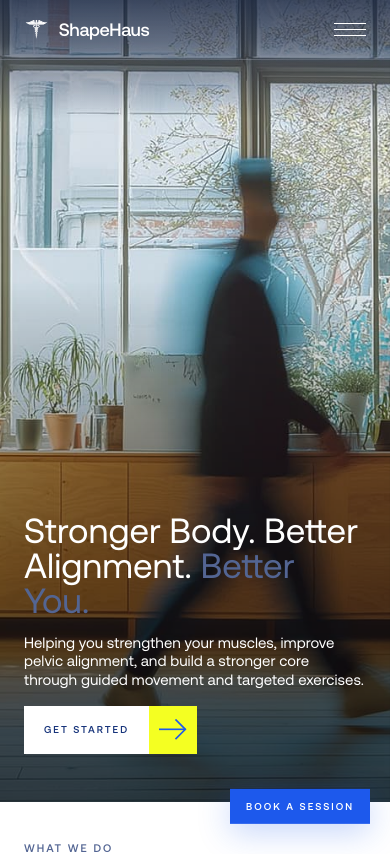
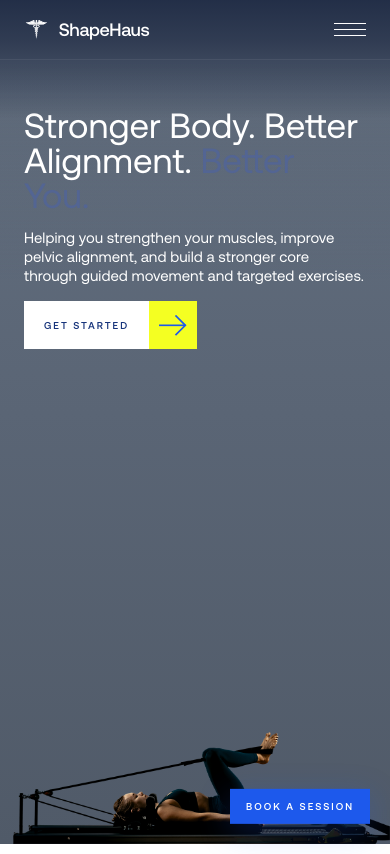
Before and after one commit to Mheek-frosh/inspo, a React (Vite) app: page / in a window 390 px wide. Shown: the top 854 px of the page. Built offline with nearby package versions, Linux system fonts and the light colour scheme; a web font is replaced by a local one.

Commit message:
fixed hero section

```diff
--- a/src/App.tsx
+++ b/src/App.tsx
@@ -48,6 +48,7 @@ function AppContent() {
         menuOpen={menuOpen}
         scrolled={scrolled}
         frostHidden={frostHidden}
+        homeHero={location.pathname === '/' && !scrolled}
         onToggleMenu={() => setMenuOpen((open) => !open)}
       />
       <Routes>
--- a/src/assets/paths.ts
+++ b/src/assets/paths.ts
@@ -1,5 +1,5 @@
 export const images = {
-  homeHero: '/assets/images/mp2-home-hero.jpg',
+  homeHero: '/assets/images/newhero.png',
   about: '/assets/images/mp2-about.jpg',
   services: '/assets/images/mp2-services.jpg',
   caraPortrait: '/assets/images/mp2-cara-portrait.jpg',
--- a/src/components/Navigation.tsx
+++ b/src/components/Navigation.tsx
@@ -21,6 +21,7 @@ type NavigationProps = {
   menuOpen: boolean
   scrolled: boolean
   frostHidden: boolean
+  homeHero?: boolean
   onToggleMenu: () => void
 }
 
@@ -30,6 +31,7 @@ export default function Navigation({
   menuOpen,
   scrolled,
   frostHidden,
+  homeHero = false,
   onToggleMenu,
 }: NavigationProps) {
   const { openBookSession } = useBookSession()
@@ -39,6 +41,7 @@ export default function Navigation({
     'nav',
     scrolled ? 'nav-scrolled' : '',
     menuOpen ? 'nav-menu-open' : '',
+    homeHero && !menuOpen ? 'nav--home-hero' : '',
   ]
     .filter(Boolean)
     .join(' ')
--- a/src/pages/AboutPage.tsx
+++ b/src/pages/AboutPage.tsx
@@ -1,3 +1,4 @@
+import Button from '../components/Button'
 import ScrollReveal from '../components/ScrollReveal'
 import StripeWrap from '../components/StripeWrap'
 import CTASection from '../components/CTASection'
@@ -32,13 +33,21 @@ export default function AboutPage({ heroLoaded, splashActive }: AboutPageProps)
   return (
     <>
       <section className={heroClass} data-nav-theme="dark">
+        <div className="animated-stripe" />
         <div className="about-hero-photo">
           <img src={images.about} alt="Strength and movement training" />
+          <div className="hero-bottom">
+            <div className="hero-headline">
+              <h1>
+                A Stronger Body Starts With a{' '}
+                <span className="dim">Stronger Foundation.</span>
+              </h1>
+            </div>
+            <div className="hero-text">
+              <Button label="Start Your Journey" href="/contact" white />
+            </div>
+          </div>
         </div>
-        <div className="about-hero-text">
-          <h1>A Stronger Body Starts With a Stronger Foundation.</h1>
-        </div>
-        <div className="animated-stripe" />
       </section>
 
       <StripeWrap />
--- a/src/pages/HomePage.tsx
+++ b/src/pages/HomePage.tsx
@@ -43,6 +43,7 @@ export default function HomePage({ heroLoaded, splashActive }: HomePageProps) {
 
   const heroClass = [
     'hero',
+    'hero--wide',
     heroLoaded || pageHeroLoaded ? 'hero-loaded' : '',
     splashActive ? 'splash-active' : '',
   ]
@@ -53,8 +54,8 @@ export default function HomePage({ heroLoaded, splashActive }: HomePageProps) {
     <>
       <section className={heroClass} id="hero" data-nav-theme="dark">
         <div className="animated-stripe" />
-        <div className="hero-photo">
-          <img src={images.homeHero} alt="Guided movement and strength training" />
+        <div className="hero-photo hero-photo--reformer">
+          <img src={images.homeHero} alt="Pilates reformer strength training session" />
           <div className="hero-bottom">
             <div className="hero-headline">
               <h1>
--- a/src/pages/ServicesPage.tsx
+++ b/src/pages/ServicesPage.tsx
@@ -1,4 +1,5 @@
 import ArrowIcon from '../components/ArrowIcon'
+import Button from '../components/Button'
 import ScrollReveal from '../components/ScrollReveal'
 import StripeWrap from '../components/StripeWrap'
 import CTASection from '../components/CTASection'
@@ -64,13 +65,21 @@ export default function ServicesPage({
   return (
     <>
       <section className={heroClass} data-nav-theme="dark">
+        <div className="animated-stripe" />
         <div className="svc-hero-photo">
           <img src={images.services} alt="Strength and movement programs" />
+          <div className="hero-bottom">
+            <div className="hero-headline">
+              <h1>
+                Build Strength. Restore Balance.{' '}
+                <span className="dim">Move Better.</span>
+              </h1>
+            </div>
+            <div className="hero-text">
+              <Button label="Get Started" href="/contact" white />
+            </div>
+          </div>
         </div>
-        <div className="svc-hero-text">
-          <h1>Build Strength. Restore Balance. Move Better.</h1>
-        </div>
-        <div className="animated-stripe" />
       </section>
 
       <StripeWrap />
--- a/src/styles/shapehaus-overrides.css
+++ b/src/styles/shapehaus-overrides.css
@@ -220,6 +220,89 @@
   transform: none !important;
 }
 
+.nav[data-theme='dark'].nav--home-hero:not(.nav-menu-open) {
+  background: #5a6575;
+  border-bottom-color: #ffffff26;
+}
+
+.nav[data-theme='dark'].nav--home-hero:not(.nav-menu-open):before {
+  background: transparent;
+}
+
+/* Home hero — wide image below nav (reference layout) */
+.hero.hero--wide {
+  background: #5a6575;
+  min-height: 100vh;
+}
+
+.hero.hero--wide .hero-photo--reformer {
+  top: 60px;
+  display: flex;
+  align-items: flex-end;
+  justify-content: center;
+  background: linear-gradient(180deg, #626e7e 0%, #5a6575 45%, #505a68 100%);
+}
+
+.hero.hero--wide .hero-photo--reformer > img {
+  position: relative;
+  inset: auto;
+  width: 100%;
+  height: auto;
+  max-height: none;
+  object-fit: contain;
+  object-position: bottom center;
+  flex-shrink: 0;
+}
+
+.hero.hero--wide .hero-photo--reformer:after {
+  background: linear-gradient(
+    to bottom,
+    #5a657580 0%,
+    transparent 28%,
+    transparent 100%
+  );
+}
+
+.hero.hero--wide .hero-bottom {
+  bottom: auto;
+  top: clamp(72px, 14vh, 160px);
+}
+
+@media (max-width: 768px) {
+  .hero.hero--wide .hero-bottom {
+    top: 48px;
+    left: 24px;
+    right: 24px;
+  }
+}
+
+/* Inner-page heroes — match home two-column hero layout */
+.about-hero-photo,
+.svc-hero-photo {
+  z-index: 1;
+  position: absolute;
+  inset: 0;
+  overflow: hidden;
+}
+
+.about-hero-photo .hero-bottom,
+.svc-hero-photo .hero-bottom {
+  z-index: 3;
+}
+
+.about-hero h1 .dim,
+.svc-hero h1 .dim,
+.contact-hero h1 .dim {
+  color: var(--cloud);
+}
+
+.about-hero .body-lg,
+.svc-hero .body-lg,
+.contact-hero .body-lg {
+  color: var(--white);
+  max-width: 474px;
+}
+
 /* Who it's for list */
 .who-list {
   display: flex;
```
Also changed, not shown: public/assets/images/home-hero-reformer.png (added), public/assets/images/newhero.png (added).
